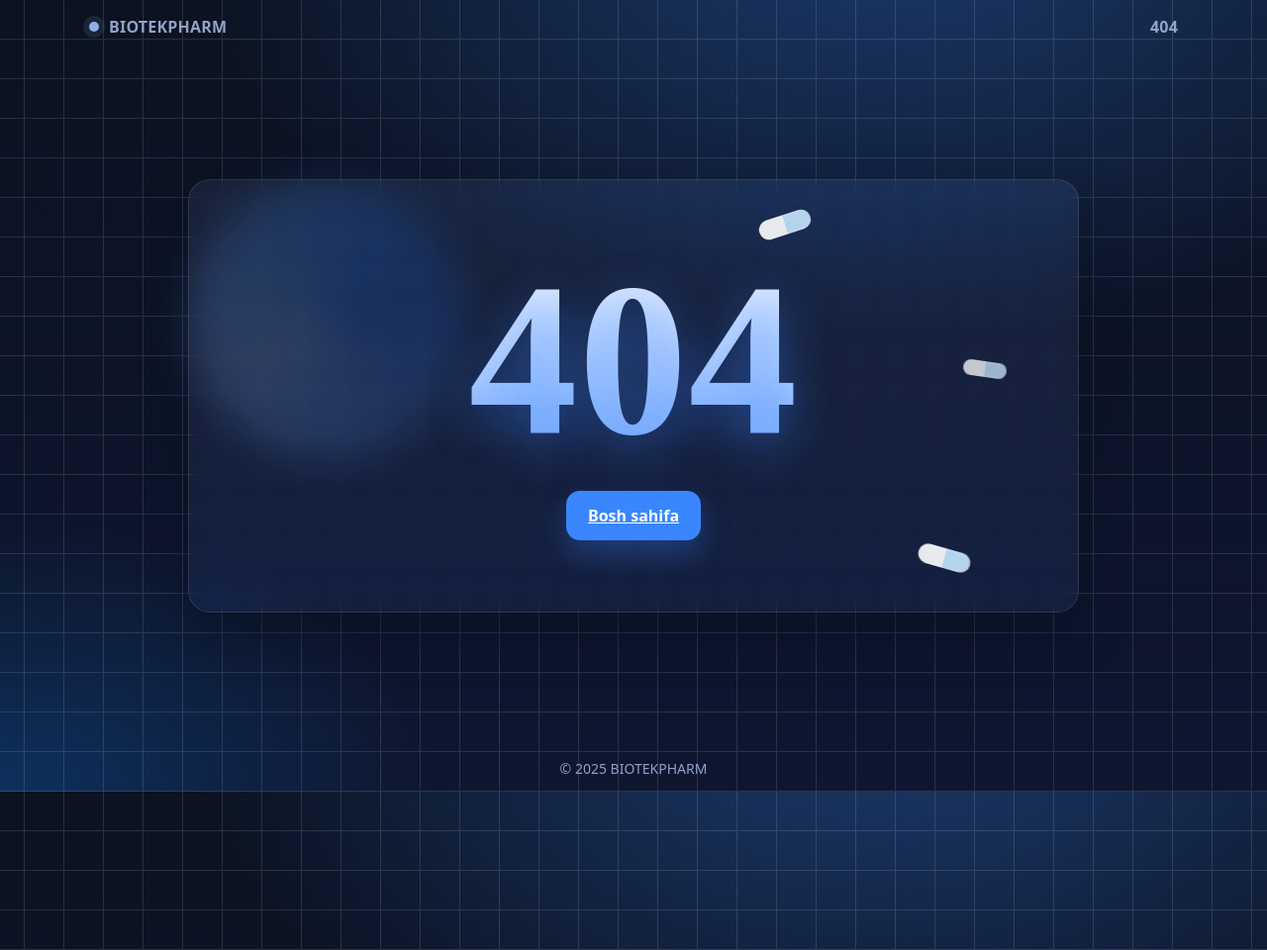
After one commit to davronovuz/biotektpharm, a Django app: template templates/404.html in a window 1280 px wide; the page is wider, and only the part inside the window is pictured. The commit adds this page. Shown: that part at 99% size. Run offline with Django 5.2, Linux system fonts and the light colour scheme; the template is opened without the code that fills it, so the values that code supplies are empty; parts of the project's set-up code (start-up, migrations or seed data) failed here and were passed over.

Commit message:
dhshdsh dshsdhsd dsjhsdj

```diff
--- a/config/settings.py
+++ b/config/settings.py
@@ -15,7 +15,7 @@ BASE_DIR = Path(__file__).resolve().parent.parent
 SECRET_KEY = 'django-insecure-@%7i$i3dj7_%%0oyf19_g&pyeyn-+0mjv+u*0jwz0@cm4infu3'
 
 # SECURITY WARNING: don't run with debug turned on in production!
-DEBUG = True
+DEBUG = False
 
 ALLOWED_HOSTS = ['*']
 
--- a/config/urls.py
+++ b/config/urls.py
@@ -12,3 +12,5 @@ urlpatterns = [
 if settings.DEBUG:
     urlpatterns += static(settings.STATIC_URL, document_root=settings.STATIC_ROOT)
     urlpatterns += static(settings.MEDIA_URL, document_root=settings.MEDIA_ROOT)
+
+handler404 = "config.views.page_not_found"
--- /dev/null
+++ b/config/views.py
@@ -0,0 +1,4 @@
+from django.shortcuts import render
+
+def page_not_found(request, exception):
+    return render(request, "404.html", {"path": request.path}, status=404)
--- /dev/null
+++ b/templates/404.html
@@ -0,0 +1,141 @@
+<!doctype html>
+<html lang="uz">
+<head>
+<meta charset="utf-8">
+<meta name="viewport" content="width=device-width,initial-scale=1">
+<title>404 — BIOTEKPHARM</title>
+<link rel="icon" href="/static/img/favicon.png">
+<style>
+  :root{
+    --primary:#3a86ff; --primary-dark:#2667cc;
+    --bg1:#0b1220; --bg2:#0e1630;
+    --text:#eaf2ff; --muted:#9fb2d9;
+    --glass:rgba(255,255,255,.06);
+  }
+  *{margin:0;padding:0;box-sizing:border-box}
+  html,body{height:100%}
+  body{
+    font-family:ui-sans-serif,system-ui,-apple-system,Segoe UI,Roboto,Montserrat,Arial,sans-serif;
+    color:var(--text);
+    background:
+      radial-gradient(1200px 700px at 70% -10%, rgba(58,134,255,.35), transparent 60%),
+      radial-gradient(800px 500px at 0% 100%, rgba(12,117,209,.28), transparent 55%),
+      linear-gradient(180deg,var(--bg1),var(--bg2));
+    overflow:hidden;
+    -webkit-font-smoothing:antialiased; -moz-osx-font-smoothing:grayscale;
+  }
+
+  /* ===== stage ===== */
+  .stage{position:relative;min-height:100%;display:grid;place-items:center;padding:24px}
+  /* faint grid */
+  .grid{
+    position:absolute; inset:-20% -20% -20% -20%; pointer-events:none; opacity:.12;
+    background-image:
+      linear-gradient(0deg, #fff 1px, transparent 1px),
+      linear-gradient(90deg, #fff 1px, transparent 1px);
+    background-size: 40px 40px;
+    filter:contrast(105%) saturate(110%);
+  }
+
+  /* center card */
+  .card{
+    position:relative; isolation:isolate;
+    width:min(900px,92vw);
+    border-radius:22px;
+    border:1px solid rgba(255,255,255,.10);
+    background:linear-gradient(180deg,var(--glass),rgba(255,255,255,.04));
+    backdrop-filter:blur(10px) saturate(150%); -webkit-backdrop-filter:blur(10px) saturate(150%);
+    box-shadow:0 22px 44px rgba(7,15,30,.5);
+    display:grid; place-items:center; gap:22px;
+    padding:clamp(36px,6vw,72px) 24px;
+  }
+
+  /* animated ring behind number */
+  .ring{
+    position:absolute; inset:0; z-index:0; pointer-events:none;
+    --s:280px;
+    width:var(--s); height:var(--s); border-radius:50%;
+    background:conic-gradient(from 0deg, #9bc1ff 0%, #3a86ff 35%, #2667cc 55%, #9bc1ff 100%);
+    filter:blur(20px) saturate(120%);
+    opacity:.18;
+    animation:spin 10s linear infinite;
+  }
+  @keyframes spin{to{transform:rotate(360deg)}}
+
+  /* big 404 */
+  .code{
+    position:relative; z-index:1;
+    font-family:"Playfair Display",serif;
+    font-weight:900; line-height:1;
+    letter-spacing:1px;
+    font-size:clamp(110px,22vw,220px);
+    background:linear-gradient(180deg,#eaf2ff 0%,#aecdff 60%,#6fa4ff 100%);
+    -webkit-background-clip:text; background-clip:text; color:transparent;
+    text-shadow:0 14px 48px rgba(58,134,255,.45);
+  }
+
+  /* only one CTA */
+  .cta{
+    position:relative; z-index:1;
+    display:inline-block; padding:14px 22px; border-radius:14px; font-weight:800;
+    color:#fff; background:var(--primary);
+    box-shadow:0 14px 30px rgba(58,134,255,.30);
+    transition:transform .15s ease, box-shadow .15s ease, background .2s ease;
+  }
+  .cta:hover{transform:translateY(-2px);box-shadow:0 18px 36px rgba(58,134,255,.36);background:var(--primary-dark)}
+
+  /* minimal brand strip (top) */
+  .brandbar{
+    position:absolute; top:16px; left:50%; transform:translateX(-50%);
+    width:min(1100px,92vw); display:flex; align-items:center; justify-content:space-between;
+    gap:12px; color:var(--muted); font-weight:700; letter-spacing:.2px;
+    opacity:.9;
+  }
+  .brand{display:flex; align-items:center; gap:10px}
+  .dot{width:10px;height:10px;border-radius:50%;background:#9bc1ff;box-shadow:0 0 0 6px rgba(155,193,255,.12)}
+
+  /* pill micro-illustrations */
+  .pill{position:absolute; width:54px; height:20px; border-radius:12px; transform:rotate(-18deg); opacity:.9}
+  .pill::before,.pill::after{content:""; position:absolute; inset:0; border-radius:12px}
+  .pill::before{background:linear-gradient(90deg,#fff 0 50%, #d9e7ff 50% 100%); box-shadow:inset -2px 0 0 rgba(0,0,0,.06)}
+  .pill::after {inset:2px 2px 2px 2px; border-radius:10px; background:linear-gradient(90deg,#6aa6ff 0 50%, #3a86ff 50% 100%); mix-blend-mode:overlay; opacity:.9}
+  .p1{top:8%; left:64%}
+  .p2{bottom:10%; right:12%; transform:rotate(16deg)}
+  .p3{top:42%; right:8%; transform:rotate(8deg); width:44px; height:16px; opacity:.75}
+
+  /* footer mini */
+  footer{
+    position:absolute; bottom:14px; left:50%; transform:translateX(-50%);
+    color:var(--muted); font-size:14px; opacity:.9;
+  }
+
+  /* responsive ring size */
+  @media (max-width:560px){ .ring{--s:220px} }
+</style>
+</head>
+<body>
+  <div class="stage" aria-label="404 page">
+    <div class="grid" aria-hidden="true"></div>
+
+    <!-- top minimalist brand strip -->
+    <div class="brandbar" aria-hidden="true">
+      <div class="brand"><span class="dot"></span> <span>BIOTEKPHARM</span></div>
+      <div>404</div>
+    </div>
+
+    <!-- center card -->
+    <div class="card">
+      <div class="ring" aria-hidden="true"></div>
+      <div class="pill p1" aria-hidden="true"></div>
+      <div class="pill p2" aria-hidden="true"></div>
+      <div class="pill p3" aria-hidden="true"></div>
+
+      <div class="code" aria-label="404">404</div>
+      <a class="cta" href="/">Bosh sahifa</a>
+    </div>
+
+    <footer>© <span id="y"></span> BIOTEKPHARM</footer>
+  </div>
+  <script>document.getElementById('y').textContent=new Date().getFullYear();</script>
+</body>
+</html>
--- a/templates/index.html
+++ b/templates/index.html
@@ -14,6 +14,10 @@
     <link rel="stylesheet" href="https://cdnjs.cloudflare.com/ajax/libs/font-awesome/6.4.0/css/all.min.css">
     <!-- Google Fonts -->
     <link href="https://fonts.googleapis.com/css2?family=Montserrat:wght@300;400;500;600;700&family=Playfair+Display:wght@400;500;600;700&display=swap" rel="stylesheet">
+    <link rel="stylesheet"
+      href="https://cdnjs.cloudflare.com/ajax/libs/font-awesome/6.5.0/css/all.min.css"
+      referrerpolicy="no-referrer" />
+
 
     <!-- Main CSS -->
     <link rel="stylesheet" href="{% static 'css/styles.css' %}">
```
Also changed, not shown: static/css/styles.css (+0 -92 lines), app/views.py (line endings or trailing spaces).
